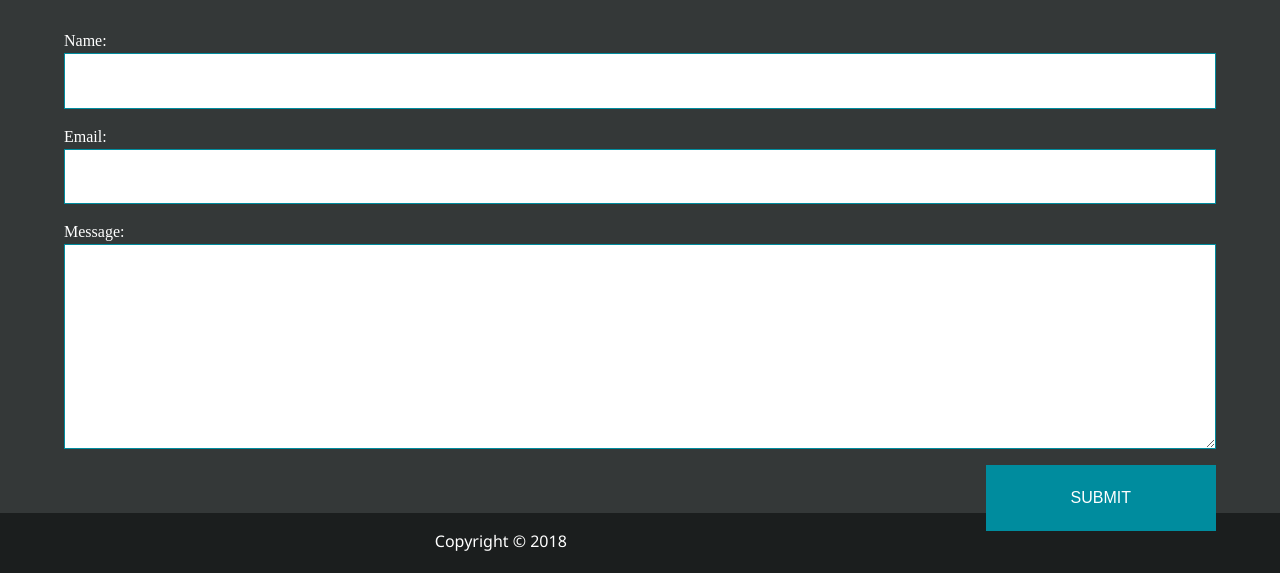
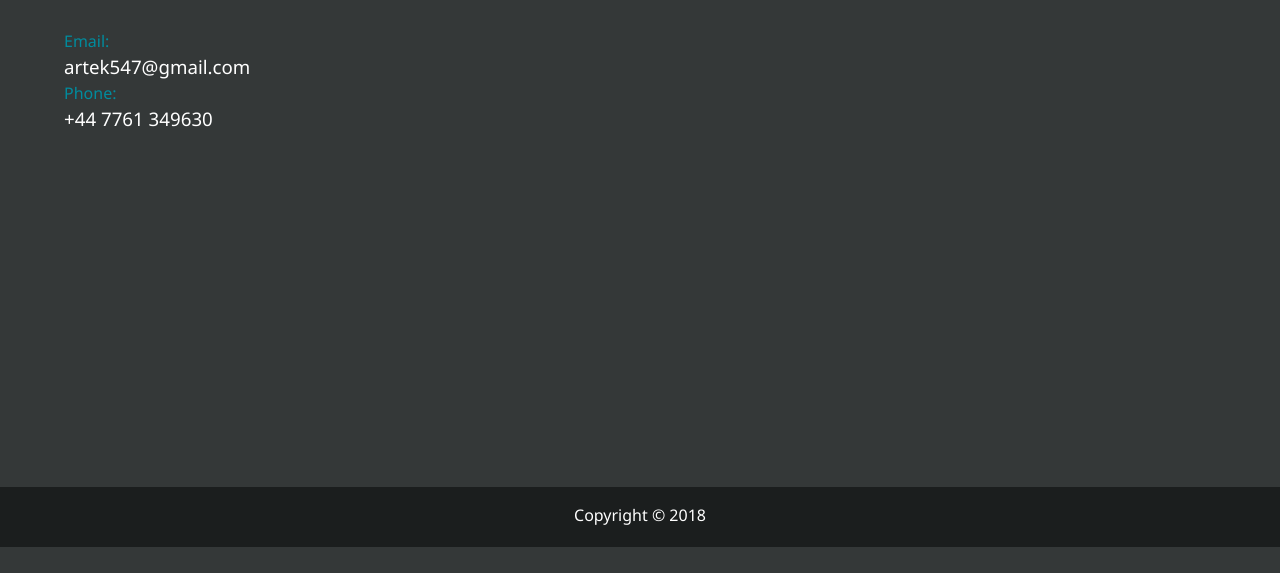
Before and after one commit to VNM90/portfolio, a website: page dist/contact.html in a window 1280 px wide. Shown: the part 253-826 px from the top of the page. After the commit the page ends 800 px from the top, so only its background shows below. Drawn offline with Linux system fonts and the light colour scheme.

Commit message:
text correction

```diff
--- a/scss/_contact.scss
+++ /dev/null
@@ -1,36 +0,0 @@
-input,
-textarea {
-  box-sizing: border-box;
-  display: block;
-  padding: 1.5em;
-  width: 100%;
-  border: 1px solid $secondary-color;
-  font-size: 0.8em;
-}
-textarea {
-  font-size: 1.1em;
-}
-
-label {
-  display: block;
-  margin-top: 1em;
-  color: #ffffff;
-  font-family: "sans-serif";
-}
-
-.submit {
-  display: inline-block;
-  width: 20%;
-  margin-top: 1em;
-  float: right;
-  border: none;
-  background: $secondary-color;
-  color: #ffffff;
-  font-size: 1rem;
-  font-family: sans-serif;
-  @include easeOut();
-  &:hover {
-    color: $secondary-color;
-    @include easeOut();
-  }
-}
--- a/scss/main.scss
+++ b/scss/main.scss
@@ -1,6 +1,5 @@
 @import "config";
 @import "menu";
-@import "contact";
 
 * {
   box-sizing: border-box;
@@ -132,6 +131,24 @@ main {
   }
 }
 
+// Contact Page
+
+.boxes {
+  display: flex;
+  flex-wrap: wrap;
+  justify-content: space-evenly;
+  align-items: center;
+  margin-top: 1rem;
+
+  div {
+    font-size: 5rem;
+    border: 3px #ffffff solid;
+    padding: 1.5rem 2.5rem;
+    margin-bottom: 3rem;
+    @include easeOut;
+  }
+}
+
 // Button Styles
 .btn {
   display: block;
```
Also changed, not shown: dist/about.html, dist/contact.html, dist/css/main.css, dist/index.html.
